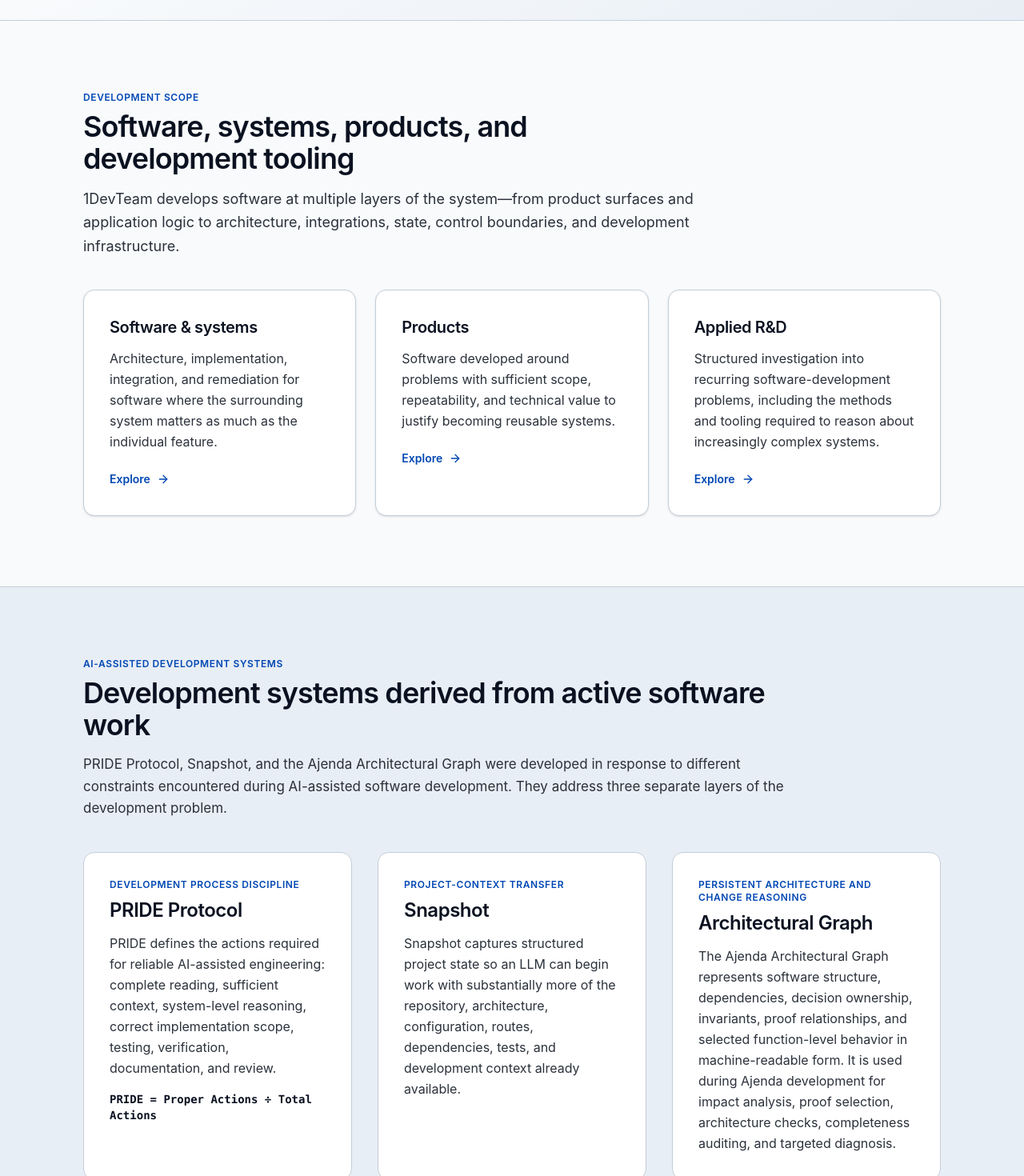
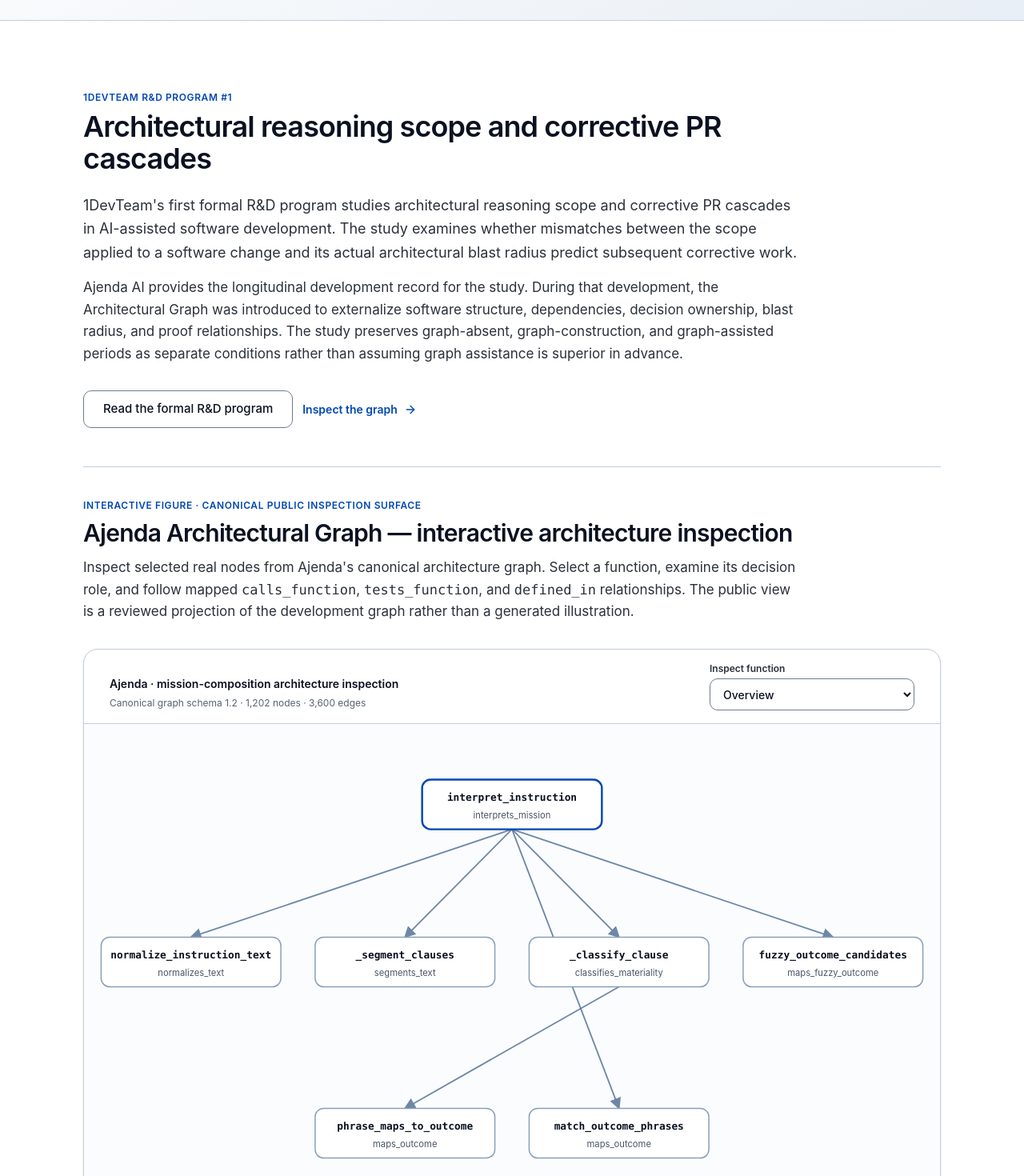
Before and after one commit to 1devteam/1devteam-web, a React (Vite) app: page / in a window 1280 px wide. Shown: the part 760-2230 px from the top of the page at 80% size. Built offline with nearby package versions, Linux system fonts and the light colour scheme.

Commit message:
Reframe homepage as technical editorial narrative

```diff
--- a/src/pages/HomePage.tsx
+++ b/src/pages/HomePage.tsx
@@ -1,9 +1,11 @@
 import { Link } from 'react-router-dom'
 import { ArrowRight } from 'lucide-react'
 import { InteractiveArchitectureGraph } from '@/components/architecture/InteractiveArchitectureGraph'
+import { SnapshotArtifact } from '@/components/artifacts/SnapshotArtifact'
 import { Seo } from '@/components/shared/Seo'
 import { Button } from '@/components/ui/button'
 import { Badge } from '@/components/ui/badge'
+import { researchProgram } from '@/data/research'
 import { buildAreas, siteConfig } from '@/data/site'
 
 const organizationJsonLd = {
@@ -15,6 +17,14 @@
   email: siteConfig.email,
   sameAs: [siteConfig.social.github, siteConfig.social.linkedin],
 }
+
+const graphCapabilities = [
+  ['Dependency reasoning', 'Trace what depends on what and why a local change can propagate beyond the file being modified.'],
+  ['Decision ownership', 'Locate the function, module, contract, or invariant that actually owns a software decision.'],
+  ['Blast-radius analysis', 'Compare an intended modification with the surrounding architecture before treating a local repair as complete.'],
+  ['Proof selection', 'Use mapped relationships to identify tests and other evidence required outside the immediate implementation surface.'],
+  ['Completeness auditing', 'Expose missing links, unresolved architecture findings, and areas where the represented system state remains incomplete.'],
+] as const
 
 export function HomePage() {
   return (
@@ -43,32 +53,55 @@
         </div>
       </section>
 
+      <section id="rd-program" className="scroll-mt-24 section-pad border-b border-[var(--border)] bg-white">
+        <div className="container-site">
+          <div className="max-w-4xl">
+            <p className="text-xs font-semibold uppercase tracking-wider text-[var(--brand)]">1DevTeam R&amp;D Program #1</p>
+            <h2 className="mt-2 text-3xl font-semibold tracking-tight md:text-4xl">Architectural reasoning scope and corrective PR cascades</h2>
+            <p className="mt-5 text-[18px] leading-relaxed text-[var(--text-muted)]">{researchProgram.summary}</p>
+            <p className="mt-4 text-[17px] leading-relaxed text-[var(--text-muted)]">
+              Ajenda AI provides the longitudinal development record for the study. During that development, the Architectural Graph was introduced to externalize software structure, dependencies, decision ownership, blast radius, and proof relationships. The study preserves graph-absent, graph-construction, and graph-assisted periods as separate conditions rather than assuming graph assistance is superior in advance.
+            </p>
+            <div className="mt-6 flex flex-col gap-3 sm:flex-row">
+              <Button asChild variant="outline"><Link to="/research">Read the formal R&amp;D program</Link></Button>
+              <a href="#architecture-graph" className="inline-flex items-center gap-2 text-sm font-semibold text-[var(--brand)] hover:underline">
+                Inspect the graph <ArrowRight className="h-4 w-4" aria-hidden />
+              </a>
+            </div>
+          </div>
+
+          <div id="architecture-graph" className="scroll-mt-24 mt-12 border-t border-[var(--border)] pt-10">
+            <div className="mb-6 max-w-4xl">
+              <p className="text-xs font-semibold uppercase tracking-wider text-[var(--brand)]">Interactive figure · canonical public inspection surface</p>
+              <h3 className="mt-2 text-2xl font-semibold tracking-tight md:text-3xl">Ajenda Architectural Graph — interactive architecture inspection</h3>
+              <p className="mt-3 text-[17px] leading-relaxed text-[var(--text-muted)]">
+                Inspect selected real nodes from Ajenda&apos;s canonical architecture graph. Select a function, examine its decision role, and follow mapped <code>calls_function</code>, <code>tests_function</code>, and <code>defined_in</code> relationships. The public view is a reviewed projection of the development graph rather than a generated illustration.
+              </p>
+            </div>
+            <InteractiveArchitectureGraph compact />
+          </div>
+        </div>
+      </section>
+
       <section className="section-pad">
         <div className="container-site">
           <div className="max-w-3xl">
-            <p className="text-xs font-semibold uppercase tracking-wider text-[var(--brand)]">
-              Development scope
-            </p>
-            <h2 className="mt-2 text-3xl font-semibold tracking-tight md:text-4xl">
-              Software, systems, products, and development tooling
-            </h2>
+            <p className="text-xs font-semibold uppercase tracking-wider text-[var(--brand)]">Development scope</p>
+            <h2 className="mt-2 text-3xl font-semibold tracking-tight md:text-4xl">Software, systems, products, and development tooling</h2>
             <p className="mt-4 text-[18px] leading-relaxed text-[var(--text-muted)]">
-              1DevTeam develops software at multiple layers of the system—from product surfaces and application logic to architecture, integrations, state, control boundaries, and development infrastructure.
+              1DevTeam develops software at multiple layers of the system—from product surfaces and application logic to architecture, integrations, state, control boundaries, and development infrastructure. The problem determines the implementation form rather than the other way around.
             </p>
           </div>
-          <div className="mt-10 grid gap-5 md:grid-cols-3">
+
+          <div className="mt-12 grid gap-8 lg:grid-cols-3">
             {buildAreas.map((area) => (
-              <Link
-                key={area.title}
-                to={area.href}
-                className="rounded-[var(--radius-md)] border border-[var(--border)] bg-white p-6 shadow-sm transition-transform hover:-translate-y-0.5"
-              >
+              <article key={area.title} className="border-t border-[var(--border)] pt-5">
                 <h3 className="text-xl font-semibold">{area.title}</h3>
                 <p className="mt-3 text-base leading-relaxed text-[var(--text-muted)]">{area.description}</p>
-                <span className="mt-5 inline-flex items-center gap-2 text-sm font-semibold text-[var(--brand)]">
+                <Link to={area.href} className="mt-4 inline-flex items-center gap-2 text-sm font-semibold text-[var(--brand)] hover:underline">
                   Explore <ArrowRight className="h-4 w-4" aria-hidden />
-                </span>
                 </Link>
+              </article>
             ))}
           </div>
         </div>
@@ -77,51 +110,102 @@
       <section className="section-pad border-y border-[var(--border)] bg-[var(--surface)]">
         <div className="container-site">
           <div className="max-w-4xl">
-            <p className="text-xs font-semibold uppercase tracking-wider text-[var(--brand)]">
-              AI-assisted development systems
-            </p>
-            <h2 className="mt-2 text-3xl font-semibold tracking-tight md:text-4xl">
-              Development systems derived from active software work
-            </h2>
-            <p className="mt-4 text-[17px] leading-relaxed text-[var(--text-muted)]">
-              PRIDE Protocol, Snapshot, and the Ajenda Architectural Graph were developed in response to different constraints encountered during AI-assisted software development. They address three separate layers of the development problem.
+            <p className="text-xs font-semibold uppercase tracking-wider text-[var(--brand)]">AI-assisted development systems</p>
+            <h2 className="mt-2 text-3xl font-semibold tracking-tight md:text-4xl">Development systems derived from active software work</h2>
+            <p className="mt-4 text-[18px] leading-relaxed text-[var(--text-muted)]">
+              PRIDE Protocol, Snapshot, and the Ajenda Architectural Graph arose from different constraints in AI-assisted software development. Read together, they form a progression from development discipline, to transferable project context, to persistent architectural state.
             </p>
           </div>
 
-          <div className="mt-10 grid gap-6 lg:grid-cols-3">
-            <article className="rounded-[var(--radius-md)] border border-[var(--border)] bg-white p-6">
-              <p className="text-xs font-semibold uppercase tracking-wider text-[var(--brand)]">Development process discipline</p>
-              <h3 className="mt-2 text-2xl font-semibold">PRIDE Protocol</h3>
-              <p className="mt-3 text-base leading-relaxed text-[var(--text-muted)]">
-                PRIDE defines the actions required for reliable AI-assisted engineering: complete reading, sufficient context, system-level reasoning, correct implementation scope, testing, verification, documentation, and review.
+          <article id="pride-protocol" className="scroll-mt-24 mt-14 border-t border-[var(--border)] pt-10">
+            <div className="grid gap-10 lg:grid-cols-[1.08fr_0.92fr] lg:items-start">
+              <div className="max-w-3xl">
+                <p className="text-xs font-semibold uppercase tracking-wider text-[var(--brand)]">Process discipline</p>
+                <h3 className="mt-2 text-3xl font-semibold tracking-tight">PRIDE Protocol</h3>
+                <p className="mt-4 text-[17px] leading-relaxed text-[var(--text-muted)]">
+                  PRIDE Protocol measures development-process quality by the proportion of proper actions taken during a task. Its working metric is <strong className="text-[var(--text)]">PRIDE = Proper Actions ÷ Total Actions</strong>, with a target of 95% or greater proper actions.
                 </p>
-              <p className="mt-4 font-mono text-sm font-semibold text-[var(--text)]">PRIDE = Proper Actions ÷ Total Actions</p>
-            </article>
-            <article className="rounded-[var(--radius-md)] border border-[var(--border)] bg-white p-6">
-              <p className="text-xs font-semibold uppercase tracking-wider text-[var(--brand)]">Project-context transfer</p>
-              <h3 className="mt-2 text-2xl font-semibold">Snapshot</h3>
-              <p className="mt-3 text-base leading-relaxed text-[var(--text-muted)]">
-                Snapshot captures structured project state so an LLM can begin work with substantially more of the repository, architecture, configuration, routes, dependencies, tests, and development context already available.
+                <p className="mt-4 text-[17px] leading-relaxed text-[var(--text-muted)]">
+                  It emerged from repeated AI-assisted development in which technically plausible answers could arrive before sufficient system understanding had been established. PRIDE makes the required process explicit: read the relevant system completely enough, understand the full problem and context, search rather than guess, implement the complete solution at the correct layer, test the affected behavior, document what changed, and review the result against the actual problem.
                 </p>
-            </article>
-            <article className="rounded-[var(--radius-md)] border border-[var(--border)] bg-white p-6">
-              <p className="text-xs font-semibold uppercase tracking-wider text-[var(--brand)]">Persistent architecture and change reasoning</p>
-              <h3 className="mt-2 text-2xl font-semibold">Architectural Graph</h3>
-              <p className="mt-3 text-base leading-relaxed text-[var(--text-muted)]">
-                The Ajenda Architectural Graph represents software structure, dependencies, decision ownership, invariants, proof relationships, and selected function-level behavior in machine-readable form. It is used during Ajenda development for impact analysis, proof selection, architecture checks, completeness auditing, and targeted diagnosis.
+                <p className="mt-4 text-[17px] leading-relaxed text-[var(--text-muted)]">
+                  The operating workflow is intentionally stable: <strong className="text-[var(--text)]">Read completely → Understand fully → Plan properly → Execute systematically → Test thoroughly → Document clearly → Review honestly.</strong>
                 </p>
-            </article>
+                <p className="mt-4 text-[17px] leading-relaxed text-[var(--text-muted)]">
+                  Process discipline improved how the work was performed, but it did not solve a separate problem: transferring enough of a large software project into a new model context to avoid repeatedly reconstructing the repository from zero.
+                </p>
+                <Link to="/method" className="mt-5 inline-flex items-center gap-2 text-sm font-semibold text-[var(--brand)] hover:underline">
+                  Read the full development method <ArrowRight className="h-4 w-4" aria-hidden />
+                </Link>
               </div>
 
-          <div className="mt-10 space-y-6">
-            <figure className="max-w-3xl overflow-hidden rounded-[var(--radius-lg)] border border-[var(--border)] bg-[#173f79] shadow-sm">
-              <img src="/artifacts/snapshot-v10.svg" alt="Snapshot v10 execution in the Ajenda development shell" className="block w-full" />
-              <figcaption className="border-t border-white/10 bg-[#0a1120] px-5 py-4 text-sm leading-relaxed text-slate-200">
-                <strong className="text-white">Snapshot v10.0 · execution artifact.</strong> Snapshot executed against the Ajenda repository. The captured run indexed 1,376 files and 2,451 routes, reported zero Python parse errors, recorded the active Git state, and operated with project writes disabled.
+              <figure className="lg:sticky lg:top-24">
+                <div className="overflow-hidden rounded-[var(--radius-md)] border border-[var(--border)] bg-[#282828] shadow-sm">
+                  <img src="/artifacts/pride-protocol-working.svg" alt="PRIDE Protocol working formulation" className="block w-full" />
+                </div>
+                <figcaption className="mt-3 text-sm leading-relaxed text-[var(--text-subtle)]">
+                  Early working formulation of the PRIDE Protocol used during AI-assisted development. The wording is preserved as a process artifact rather than rewritten into a decorative reconstruction.
                 </figcaption>
               </figure>
+            </div>
+          </article>
 
-            <InteractiveArchitectureGraph compact />
+          <article id="snapshot" className="scroll-mt-24 mt-16 border-t border-[var(--border)] pt-10">
+            <div className="grid gap-10 lg:grid-cols-[0.92fr_1.08fr] lg:items-start">
+              <SnapshotArtifact />
+
+              <div className="max-w-3xl">
+                <p className="text-xs font-semibold uppercase tracking-wider text-[var(--brand)]">Project-context transfer</p>
+                <h3 className="mt-2 text-3xl font-semibold tracking-tight">Snapshot</h3>
+                <p className="mt-4 text-[17px] leading-relaxed text-[var(--text-muted)]">
+                  Snapshot addresses the context-transfer problem by producing a structured representation of project state that can be carried into a model context. The v10 artifact can include Git state, file inventory, hashes, routes, imports and dependencies, tests, parse results, environment and configuration structure, documentation summaries, CI/CD information, and related repository context.
+                </p>
+                <p className="mt-4 text-[17px] leading-relaxed text-[var(--text-muted)]">
+                  The execution artifact beside this text records a real Snapshot v10.0 run against Ajenda. The expandable JSON excerpt shows part of what the tool actually formed: structured project data rather than a screenshot-only proof that a command executed.
+                </p>
+                <p className="mt-4 text-[17px] leading-relaxed text-[var(--text-muted)]">
+                  Snapshot does not replace repository inspection, and it does not itself produce the Architectural Graph. It increases the amount of project context available to the model. Architectural relationships still require a separate representation when the goal is system-wide change reasoning.
+                </p>
+              </div>
+            </div>
+          </article>
+
+          <article className="mt-16 border-t border-[var(--border)] pt-10">
+            <div className="grid gap-10 lg:grid-cols-[0.38fr_0.62fr]">
+              <div>
+                <p className="text-xs font-semibold uppercase tracking-wider text-[var(--brand)]">Persistent architecture</p>
+                <h3 className="mt-2 text-3xl font-semibold tracking-tight">Architectural Graph</h3>
+              </div>
+              <div className="max-w-4xl">
+                <p className="text-[17px] leading-relaxed text-[var(--text-muted)]">
+                  Snapshot increases project context; the Ajenda Architectural Graph externalizes software structure. The graph represents dependencies, decision ownership, selected function-level behavior, tests, architecture roles, semantic boundaries, invariants, and proof relationships in machine-readable form so architecture does not have to be reconstructed from scratch for every change.
+                </p>
+                <p className="mt-4 text-[17px] leading-relaxed text-[var(--text-muted)]">
+                  Its current development workflow supports dependency analysis, change-impact analysis, blast-radius identification, graph-selected proof, selective CI reasoning, completeness auditing, architecture decision composition, and selected function-level diagnosis. It is an active Ajenda development and CI capability, not customer-facing runtime functionality.
+                </p>
+                <a href="#architecture-graph" className="mt-5 inline-flex items-center gap-2 text-sm font-semibold text-[var(--brand)] hover:underline">
+                  Inspect the live Architectural Graph above ↑
+                </a>
+              </div>
+            </div>
+
+            <dl className="mt-10 grid gap-x-8 gap-y-7 md:grid-cols-2 xl:grid-cols-5">
+              {graphCapabilities.map(([title, description]) => (
+                <div key={title} className="border-t border-[var(--border)] pt-4">
+                  <dt className="font-semibold text-[var(--text)]">{title}</dt>
+                  <dd className="mt-2 text-sm leading-relaxed text-[var(--text-muted)]">{description}</dd>
+                </div>
+              ))}
+            </dl>
+          </article>
+
+          <div className="mt-14 border-y border-[var(--border)] py-8">
+            <p className="text-xs font-semibold uppercase tracking-wider text-[var(--brand)]">Relationship between the systems</p>
+            <div className="mt-5 grid gap-5 md:grid-cols-3">
+              <p className="text-lg font-semibold leading-relaxed">PRIDE defines how the work should be performed.</p>
+              <p className="text-lg font-semibold leading-relaxed">Snapshot increases the project context available to the model.</p>
+              <p className="text-lg font-semibold leading-relaxed">The Architectural Graph externalizes system structure for architecture-aware reasoning and proof.</p>
+            </div>
           </div>
 
           <Button asChild variant="outline" className="mt-8">
@@ -155,19 +239,19 @@
       </section>
 
       <section className="section-pad border-t border-[var(--border)] bg-[var(--surface)]">
-        <div className="container-site grid gap-10 lg:grid-cols-[0.9fr_1.1fr] lg:items-start">
+        <div className="container-site grid gap-8 lg:grid-cols-[0.4fr_0.6fr] lg:items-start">
           <div>
-            <p className="text-xs font-semibold uppercase tracking-wider text-[var(--brand)]">Applied R&amp;D</p>
-            <h2 className="mt-2 text-3xl font-semibold tracking-tight md:text-4xl">Research grounded in active software development</h2>
+            <p className="text-xs font-semibold uppercase tracking-wider text-[var(--brand)]">Continue the reference</p>
+            <h2 className="mt-2 text-3xl font-semibold tracking-tight md:text-4xl">Follow the work deeper</h2>
           </div>
-          <div>
+          <div className="max-w-3xl">
             <p className="text-[17px] leading-relaxed text-[var(--text-muted)]">
-              1DevTeam&apos;s first formal R&amp;D program studies architectural reasoning scope and corrective PR cascades in AI-assisted software development. The current study examines whether mismatches between the scope of a software change and its actual architectural blast radius predict subsequent corrective work.
+              The R&amp;D page documents the study design, intervention boundary, measurements, scientific controls, and current observations. The Technical Wiki defines the architecture, development-system, and research terminology used throughout the site so implemented behavior, hypotheses, objectives, and unresolved questions remain distinguishable.
             </p>
-            <p className="mt-4 text-[17px] leading-relaxed text-[var(--text-muted)]">
-              The research also informs the development of Grafted Plus and Grafted First while keeping product objectives separate from scientific conclusions.
-            </p>
-            <Button asChild className="mt-7"><Link to="/research">Read the R&amp;D program</Link></Button>
+            <div className="mt-6 flex flex-wrap gap-x-6 gap-y-3">
+              <Link to="/research" className="font-semibold text-[var(--brand)] hover:underline">Read the R&amp;D program →</Link>
+              <Link to="/wiki" className="font-semibold text-[var(--brand)] hover:underline">Open the Technical Wiki →</Link>
+            </div>
           </div>
         </div>
       </section>
```
Lines whose indentation alone changed are shown as unchanged.
